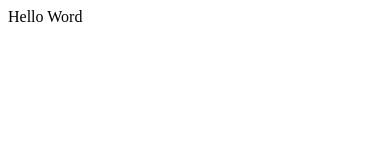
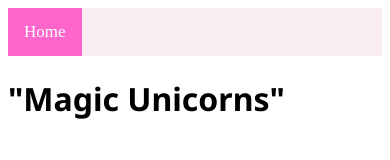
Before and after one commit to Vendetta-V/Vendetta-V.github.io, a plain HTML site: page index.html in a window 390 px wide. Drawn offline with Linux system fonts and the light colour scheme.

Commit message:
Add topnav and header

```diff
--- a/index.html
+++ b/index.html
@@ -1 +1,29 @@
-Hello Word
+<!DOCTYPE html>
+<html>
+  <head>
+    <title>"Magic Unicorns"</title>
+    <link rel="stylesheet" type="text/css" href="style.css" />
+    <link
+      href="https://fonts.googleapis.com/css2?family=Noto+Sans:ital,wght@0,400;0,700;1,400;1,700&display=swap"
+      rel="stylesheet"
+    />
+    <script src="role.js"></script>
+  </head>
+  <body>
+    <!--Navigation bar-->
+    <div class="topnav" id="topnav">
+      <a href="#home" class="active">Home</a>
+      <a href="#events">Events</a>
+      <a href="#lists">Lists</a>
+      <a href="#gallery">Gallery</a>
+      <a href="#counter">Too Late</a>
+      <a href="javascript:void(0);" class="icon" onclick="resizeFunction()">
+        <i class="fa fa-bars"></i>
+      </a>
+    </div>
+    <!--Header-->
+    <div class="header">
+      <h1>"Magic Unicorns"</h1>
+    </div>
+  </body>
+</html>
--- /dev/null
+++ b/role.js
@@ -0,0 +1,9 @@
+/* Toggle between adding and removing the "responsive" class to topnav when the user clicks on the icon */
+function resizeFunction() {
+  let topNav = document.getElementById("topnav");
+  if (topNav.className === "topnav") {
+    topNav.className += "responsive";
+  } else {
+    topNav.className = "topnav";
+  }
+}
--- /dev/null
+++ b/style.css
@@ -0,0 +1,68 @@
+/* Background color of the top Nav */
+.topnav {
+  background-color: #f9ecf2;
+  overflow: hidden;
+}
+
+/* Style of the links inside the nav bar */
+.topnav a {
+  float: left;
+  display: block;
+  color: #000000;
+  text-align: center;
+  padding: 14px 16px;
+  text-decoration: none;
+  font-size: 17px;
+  font-style: "Noto Sans", sans-serif;
+}
+
+/* Change color of the links on hover */
+.topnav a:hover {
+  background-color: #ff99dd;
+  color: #000000;
+}
+
+/* Active class to highlit current page */
+.topnav a.active {
+  background-color: #ff66cc;
+  color: #ffffff;
+}
+
+/* Hide the link that open and close the topnav on small screens */
+.topnav .icon {
+  display: none;
+}
+
+/* When the screen is less than 600 pixels wide, hide all links, except for the first one ("Home"). Show the link that contains should open and close the topnav (.icon) */
+@media screen and (max-width: 600px) {
+  .topnav a:not(:first-child) {
+    display: none;
+  }
+  .topnav a.icon {
+    float: right;
+    display: block;
+  }
+}
+
+/* The "responsive" class is added to the topnav with JavaScript when the user clicks on the icon. This class makes the topnav look good on small screens (display the links vertically instead of horizontally) */
+@media screen and (max-width: 600px) {
+  .topnav.responsive {
+    position: relative;
+  }
+  .topnav.responsive a.icon {
+    position: absolute;
+    right: 0;
+    top: 0;
+  }
+  .topnav.responsive a {
+    float: none;
+    display: block;
+    text-align: left;
+  }
+}
+
+/* Header design */
+.header {
+  font-family: "Noto Sans", sans-serif;
+  font-weight: bold;
+}
```
